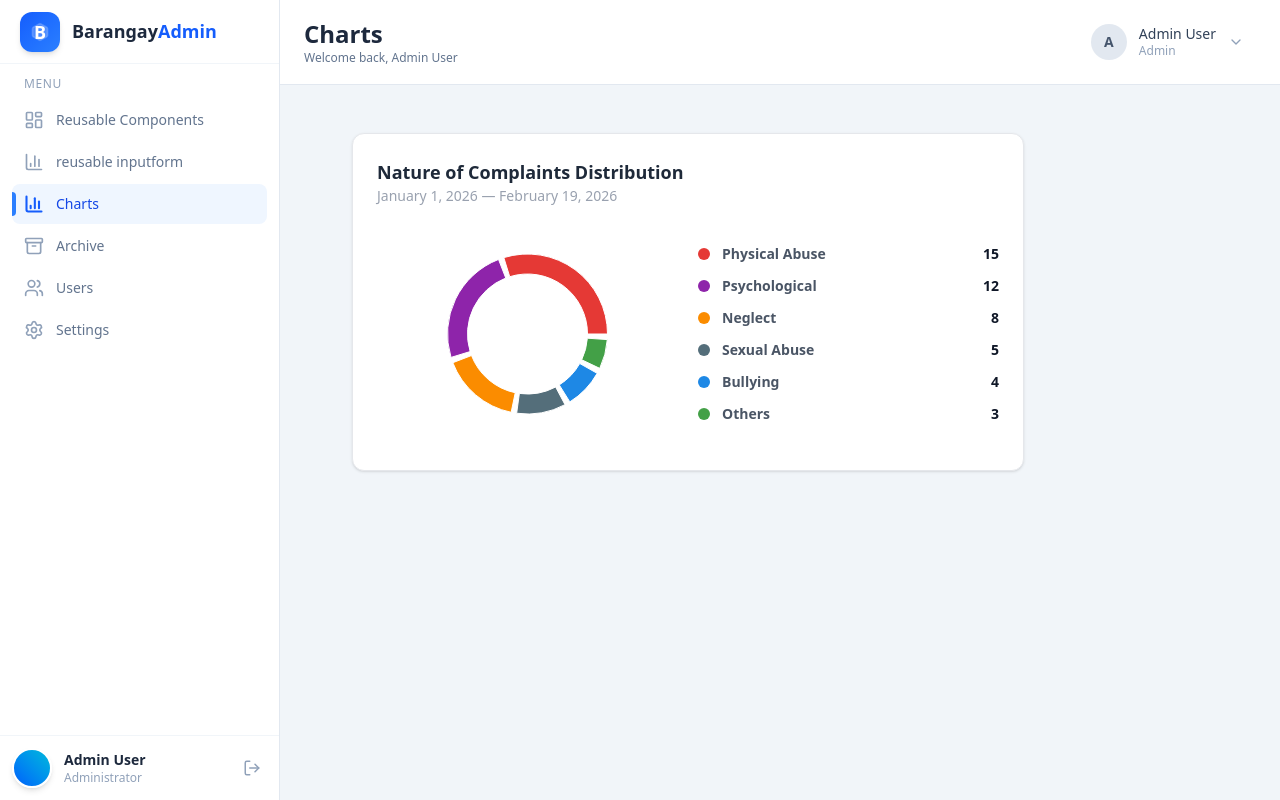
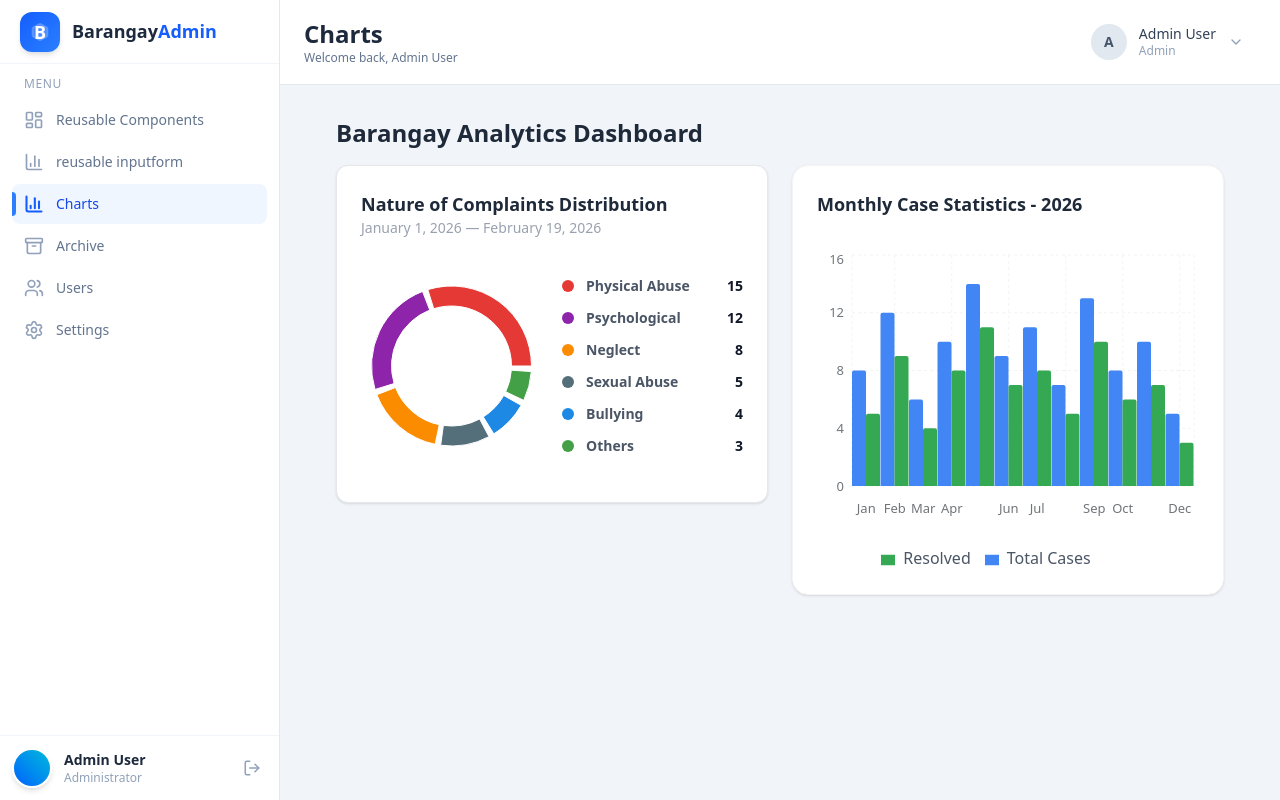
Before and after one commit to jeremiahmadronio/baranggay-management, a React (Vite) app: page /admin/charts in a window 1280 px wide. Built offline with nearby package versions, Linux system fonts and the light colour scheme.

Commit message:
feat: add bar chart in reusable components

```diff
--- a/src/admin-module/chart.tsx
+++ b/src/admin-module/chart.tsx
@@ -1,7 +1,8 @@
 import React from 'react';
 import DonutChart from '../reusable/DonutChart';
+import BarChartComponent from '../reusable/BarChart';
 
-export default function ChartPage() {
+// Data for Donut Chart
 const complaintsData = [
   { name: 'Physical Abuse', value: 15, color: '#e53935' },
   { name: 'Psychological', value: 12, color: '#8e24aa' },
@@ -11,13 +12,47 @@ export default function ChartPage() {
   { name: 'Others', value: 3, color: '#43a047' },
 ];
 
+// Data for Bar Chart
+const caseStats = [
+  { month: 'Jan', total: 8, resolved: 5 },
+  { month: 'Feb', total: 12, resolved: 9 },
+  { month: 'Mar', total: 6, resolved: 4 },
+  { month: 'Apr', total: 10, resolved: 8 },
+  { month: 'May', total: 14, resolved: 11 },
+  { month: 'Jun', total: 9, resolved: 7 },
+  { month: 'Jul', total: 11, resolved: 8 },
+  { month: 'Aug', total: 7, resolved: 5 },
+  { month: 'Sep', total: 13, resolved: 10 },
+  { month: 'Oct', total: 8, resolved: 6 },
+  { month: 'Nov', total: 10, resolved: 7 },
+  { month: 'Dec', total: 5, resolved: 3 },
+];
+
+export default function ChartPage() {
   return (
-    <div className="p-10  min-h-screen">
+    <div className="p-6 min-h-screen space-y-6">
+      <h1 className="text-2xl font-bold text-gray-800 mb-4">Barangay Analytics Dashboard</h1>
+
+      <div className="grid grid-cols-1 lg:grid-cols-2 gap-6 items-start">
+
+        {/* Donut Chart Section */}
+        <div className="w-full">
           <DonutChart
             title="Nature of Complaints Distribution"
             dateRange="January 1, 2026 — February 19, 2026"
             data={complaintsData}
           />
         </div>
+
+        {/* Bar Chart Section */}
+        <div className="w-full">
+          <BarChartComponent
+            title="Monthly Case Statistics - 2026"
+            data={caseStats}
+          />
+        </div>
+
+      </div>
+    </div>
   );
-};
+}
--- a/src/layout/Nav-Items.tsx
+++ b/src/layout/Nav-Items.tsx
@@ -17,7 +17,7 @@ export interface NavItemType {
   icon: LucideIcon
 }
 
-// User type for determining nav items
+// User type nav items
 export type UserRole = 'admin' | 'blotter' | 'official' | 'lupongtagapamayapa' | 'dcpc' | 'clearance' | 'vawc' | 'firstTimeJobSeeker'
 
 // Admin navigation items
@@ -79,7 +79,7 @@ export const officialNavItems: NavItemType[] = [
   { label: 'Settings', path: '/officials/settings', icon: Settings },
 ]
 
-// Helper to get nav items by role
+// Helper nav items by role
 export function getNavItemsByRole(role: UserRole): NavItemType[] {
   switch (role) {
     case 'admin':
--- /dev/null
+++ b/src/reusable/BarChart.tsx
@@ -0,0 +1,100 @@
+import React from 'react';
+import {
+  BarChart,
+  Bar,
+  XAxis,
+  YAxis,
+  CartesianGrid,
+  Tooltip,
+  Legend,
+  ResponsiveContainer
+} from 'recharts';
+
+interface ChartData {
+  month: string;
+  total: number;
+  resolved: number;
+}
+
+interface BarChartProps {
+  title: string;
+  data: ChartData[];
+}
+
+const BarChartComponent: React.FC<BarChartProps> = ({ title, data }) => {
+  return (
+    <div className="bg-white p-6 rounded-2xl shadow-sm border border-gray-100 w-full font-sans">
+      <h3 className="text-lg font-bold text-gray-800 mb-8">{title}</h3>
+
+      <div className="h-[320px] w-full">
+        <ResponsiveContainer width="100%" height="100%">
+          <BarChart
+            data={data}
+            margin={{ top: 5, right: 5, left: -25, bottom: 0 }}
+            barGap={4}
+            barCategoryGap="25%"
+          >
+            <CartesianGrid
+              strokeDasharray="3 3"
+              vertical={true}
+              horizontal={true}
+              stroke="#f1f3f4"
+            />
+
+            <XAxis
+              dataKey="month"
+              axisLine={false}
+              tickLine={false}
+              tick={{ fill: '#70757a', fontSize: 13 }}
+              dy={10}
+            />
+
+            <YAxis
+              axisLine={false}
+              tickLine={false}
+              tick={{ fill: '#70757a', fontSize: 13 }}
+              domain={[0, 16]}
+              ticks={[0, 4, 8, 12, 16]}
+            />
+
+            <Tooltip
+              cursor={{ fill: '#f8f9fa' }}
+              contentStyle={{
+                borderRadius: '12px',
+                border: 'none',
+                boxShadow: '0 10px 15px -3px rgb(0 0 0 / 0.1)',
+                padding: '10px'
+              }}
+            />
+
+            <Legend
+              verticalAlign="bottom"
+              align="center"
+              iconType="rect"
+              iconSize={14}
+              wrapperStyle={{ paddingTop: '30px' }}
+              formatter={(value) => <span className="text-gray-600 font-medium px-1">{value}</span>}
+            />
+
+            <Bar
+              dataKey="total"
+              name="Total Cases"
+              fill="#4285F4"
+              radius={[2, 2, 0, 0]}
+              barSize={14}
+            />
+            <Bar
+              dataKey="resolved"
+              name="Resolved"
+              fill="#34A853"
+              radius={[2, 2, 0, 0]}
+              barSize={14}
+            />
+          </BarChart>
+        </ResponsiveContainer>
+      </div>
+    </div>
+  );
+};
+
+export default BarChartComponent;
```
Lines whose indentation alone changed are shown as unchanged.
